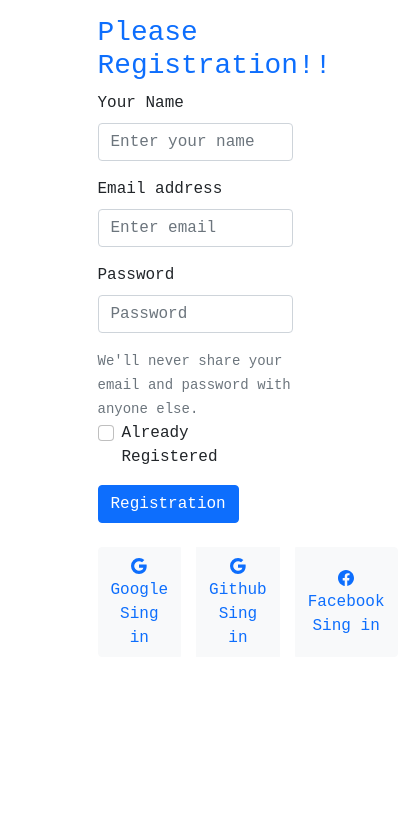
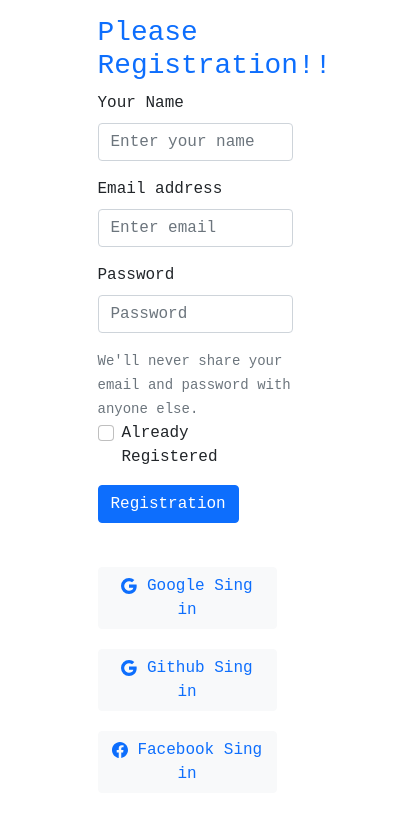
Before and after one commit to mdmehedihasan212/practice-firebase-authentication, a React (Create React App) app: page / in a window 390 px wide. Shown: the top 816 px of the page, 414 px wide, since content can reach past the window. Built offline with nearby package versions, Linux system fonts and the light colour scheme.

Commit message:
add design and responsive with css

```diff
--- a/src/App.css
+++ b/src/App.css
@@ -1,3 +1,36 @@
 .registered {
     font-family: monospace;
 }
+
+@media screen and (max-width:1024px) {
+    .button-container {
+        display: grid;
+        grid-template-columns: 1fr 1fr 1fr !important;
+    }
+
+    .button-container button {
+        margin-top: 20px !important;
+    }
+}
+
+@media screen and (max-width:768px) {
+    .button-container {
+        display: grid;
+        grid-template-columns: 1fr 1fr 1fr !important;
+    }
+
+    .button-container button {
+        margin-top: 20px !important;
+    }
+}
+
+@media screen and (max-width:425px) {
+    .button-container {
+        display: grid;
+        grid-template-columns: 1fr !important;
+    }
+
+    .button-container button {
+        margin-top: 20px !important;
+    }
+}
--- a/src/App.js
+++ b/src/App.js
@@ -160,9 +160,11 @@ function App() {
           <br />
           <br />
           <ButtonGroup>
-            <Button onClick={SingInGoogle} className='me-3 text-primary' variant="light"> <BsGoogle></BsGoogle> Google Sing in</Button>
-            <Button onClick={SingInGithub} className='me-3 text-primary' variant="light"> <BsGoogle></BsGoogle> Github Sing in</Button>
-            <Button onClick={SingInFacebook} className='me-3 text-primary' variant="light"> <BsFacebook></BsFacebook> Facebook Sing in</Button>
+            <div className='button-container'>
+              <Button onClick={SingInGoogle} className='me-3 text-primary' variant="light"> <BsGoogle></BsGoogle> Google Sing in</Button>
+              <Button onClick={SingInGithub} className='me-3 text-primary' variant="light"> <BsGoogle></BsGoogle> Github Sing in</Button>
+              <Button onClick={SingInFacebook} className='me-3 text-primary' variant="light"> <BsFacebook></BsFacebook> Facebook Sing in</Button>
+            </div>
           </ButtonGroup>
         </Form>
       </div>
--- a/src/index.js
+++ b/src/index.js
@@ -1,15 +1,18 @@
 import React from 'react';
-import ReactDOM from 'react-dom';
 import './index.css';
 import App from './App';
 import reportWebVitals from './reportWebVitals';
+import { createRoot } from 'react-dom/client';
 
-ReactDOM.render(
+
+const container = document.getElementById('root');
+const root = createRoot(container);
+root.render(
   <React.StrictMode>
     <App />
   </React.StrictMode>,
-  document.getElementById('root')
 );
+
 
 // If you want to start measuring performance in your app, pass a function
 // to log results (for example: reportWebVitals(console.log))
```
Also changed, not shown: 1 other file (tests, documents, lock files or other folders).
